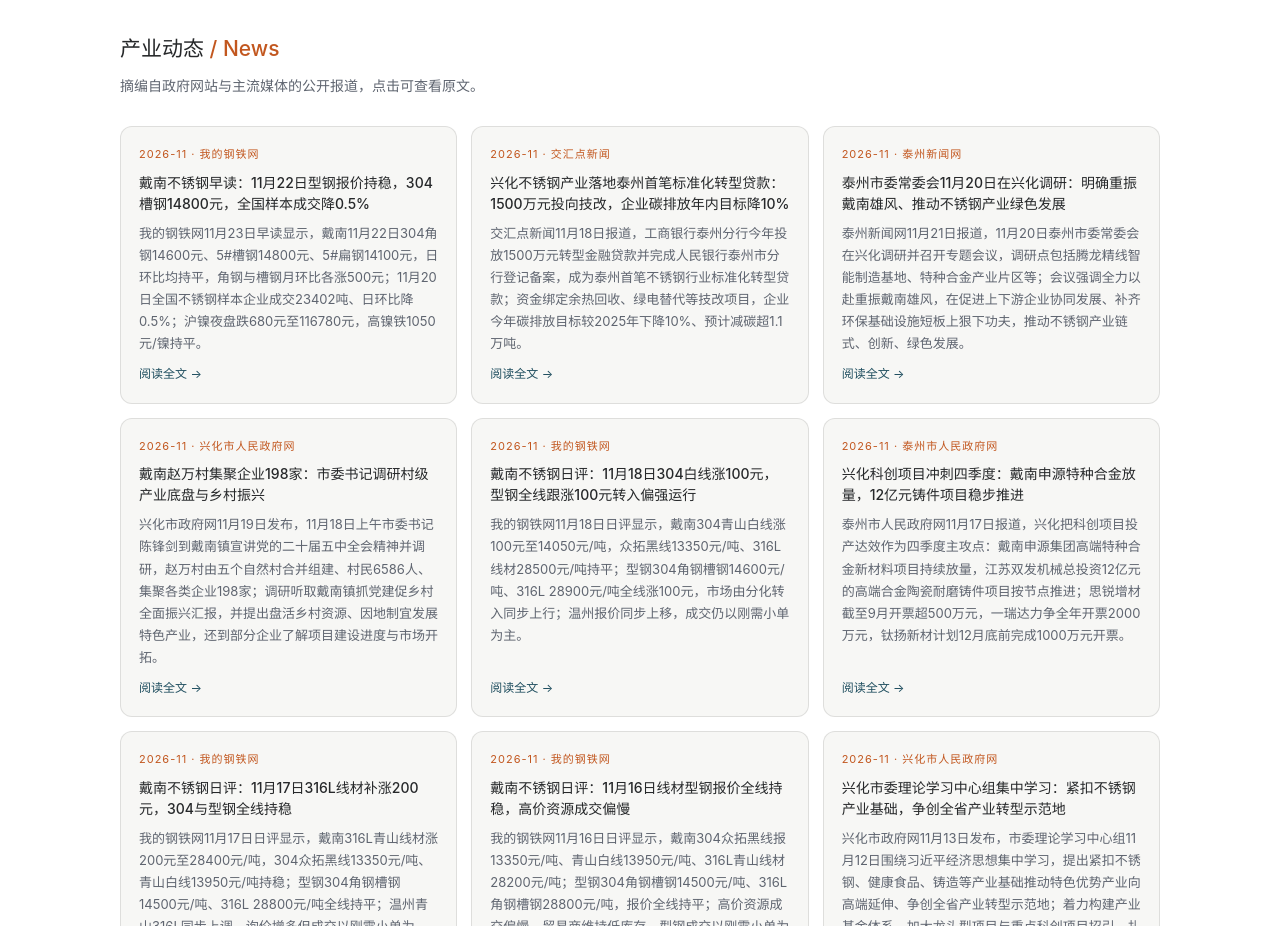
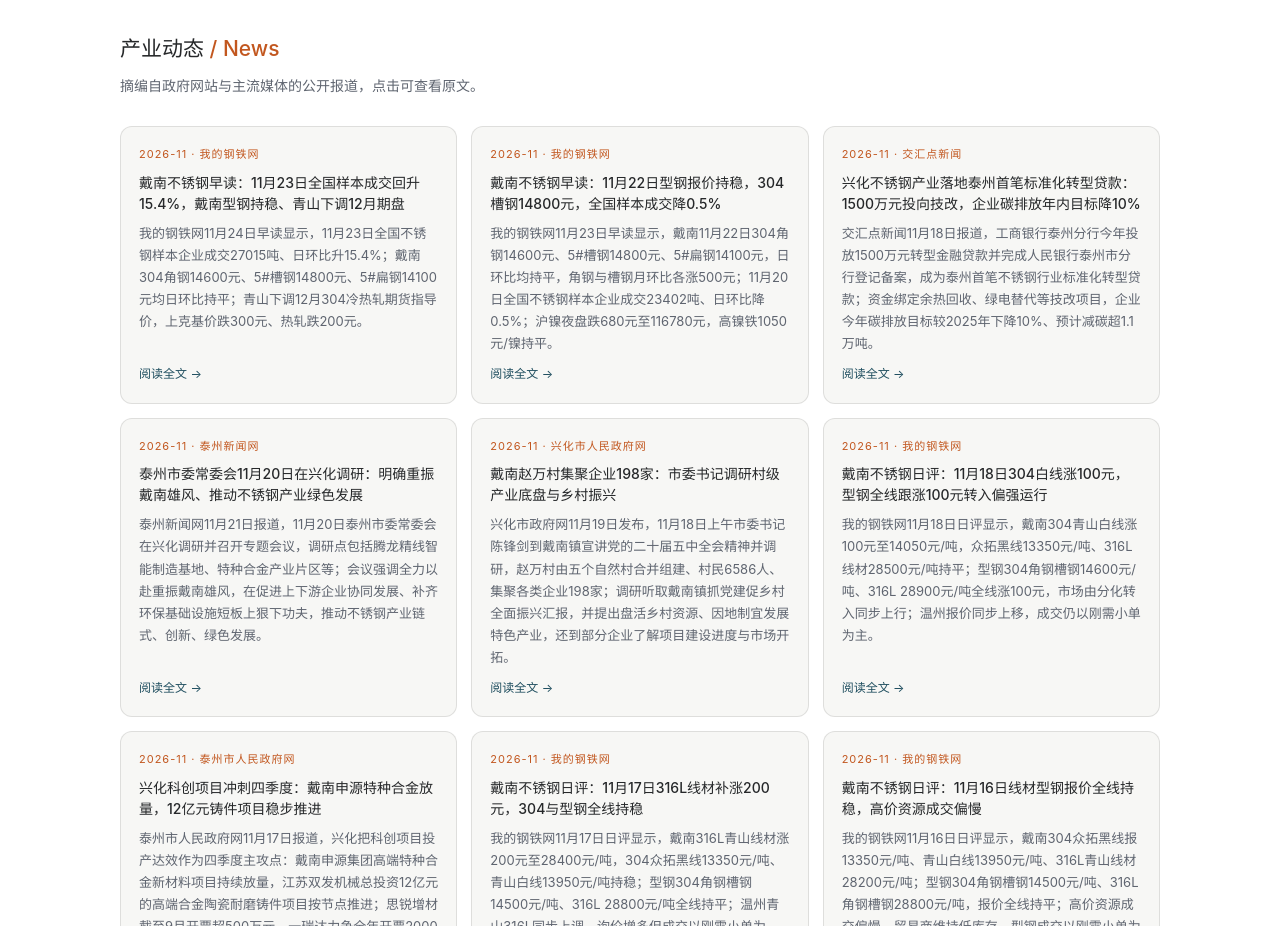
Before and after one commit to mfujun2025/dainan, a plain HTML site: page index.html in a window 1280 px wide. Shown: the part 2540-3466 px from the top of the page. Drawn offline with Linux system fonts and the light colour scheme.

Commit message:
content: prepend 2026-11-24 Dainan market news card

```diff
--- a/index.html
+++ b/index.html
@@ -224,6 +224,7 @@
     <h2 data-page-node-id="8Dfxu3Aym4hHRaAo9eg3Bc">产业动态 <i data-page-node-id="lQSPVFcdyEymXB87iQJpFk">/ News</i></h2>
     <p class="lead" data-page-node-id="dIi7EXH3fMJ8pLVVwO0KSs">摘编自政府网站与主流媒体的公开报道，点击可查看原文。</p>
     <div class="news" data-page-node-id="17heC7xRHnZGyZnNShkpXb">
+      <div class="ncard"><span class="dt">2026-11 · 我的钢铁网</span><h3>戴南不锈钢早读：11月23日全国样本成交回升15.4%，戴南型钢持稳、青山下调12月期盘</h3><p>我的钢铁网11月24日早读显示，11月23日全国不锈钢样本企业成交27015吨、日环比升15.4%；戴南304角钢14600元、5#槽钢14800元、5#扁钢14100元均日环比持平；青山下调12月304冷热轧期货指导价，上克基价跌300元、热轧跌200元。</p><a href="news/2026-11-dainan-hangqing-1124.html">阅读全文 →</a></div>
       <div class="ncard"><span class="dt">2026-11 · 我的钢铁网</span><h3>戴南不锈钢早读：11月22日型钢报价持稳，304槽钢14800元，全国样本成交降0.5%</h3><p>我的钢铁网11月23日早读显示，戴南11月22日304角钢14600元、5#槽钢14800元、5#扁钢14100元，日环比均持平，角钢与槽钢月环比各涨500元；11月20日全国不锈钢样本企业成交23402吨、日环比降0.5%；沪镍夜盘跌680元至116780元，高镍铁1050元/镍持平。</p><a href="news/2026-11-dainan-hangqing-1123.html">阅读全文 →</a></div>
       <div class="ncard"><span class="dt">2026-11 · 交汇点新闻</span><h3>兴化不锈钢产业落地泰州首笔标准化转型贷款：1500万元投向技改，企业碳排放年内目标降10%</h3><p>交汇点新闻11月18日报道，工商银行泰州分行今年投放1500万元转型金融贷款并完成人民银行泰州市分行登记备案，成为泰州首笔不锈钢行业标准化转型贷款；资金绑定余热回收、绿电替代等技改项目，企业今年碳排放目标较2025年下降10%、预计减碳超1.1万吨。</p><a href="news/2026-11-dainan-zhuanxing-jinrong-1500wan.html">阅读全文 →</a></div>
       <div class="ncard"><span class="dt">2026-11 · 泰州新闻网</span><h3>泰州市委常委会11月20日在兴化调研：明确重振戴南雄风、推动不锈钢产业绿色发展</h3><p>泰州新闻网11月21日报道，11月20日泰州市委常委会在兴化调研并召开专题会议，调研点包括腾龙精线智能制造基地、特种合金产业片区等；会议强调全力以赴重振戴南雄风，在促进上下游企业协同发展、补齐环保基础设施短板上狠下功夫，推动不锈钢产业链式、创新、绿色发展。</p><a href="news/2026-11-dainan-taizhou-weiweihui-diaoyan.html">阅读全文 →</a></div>
```
